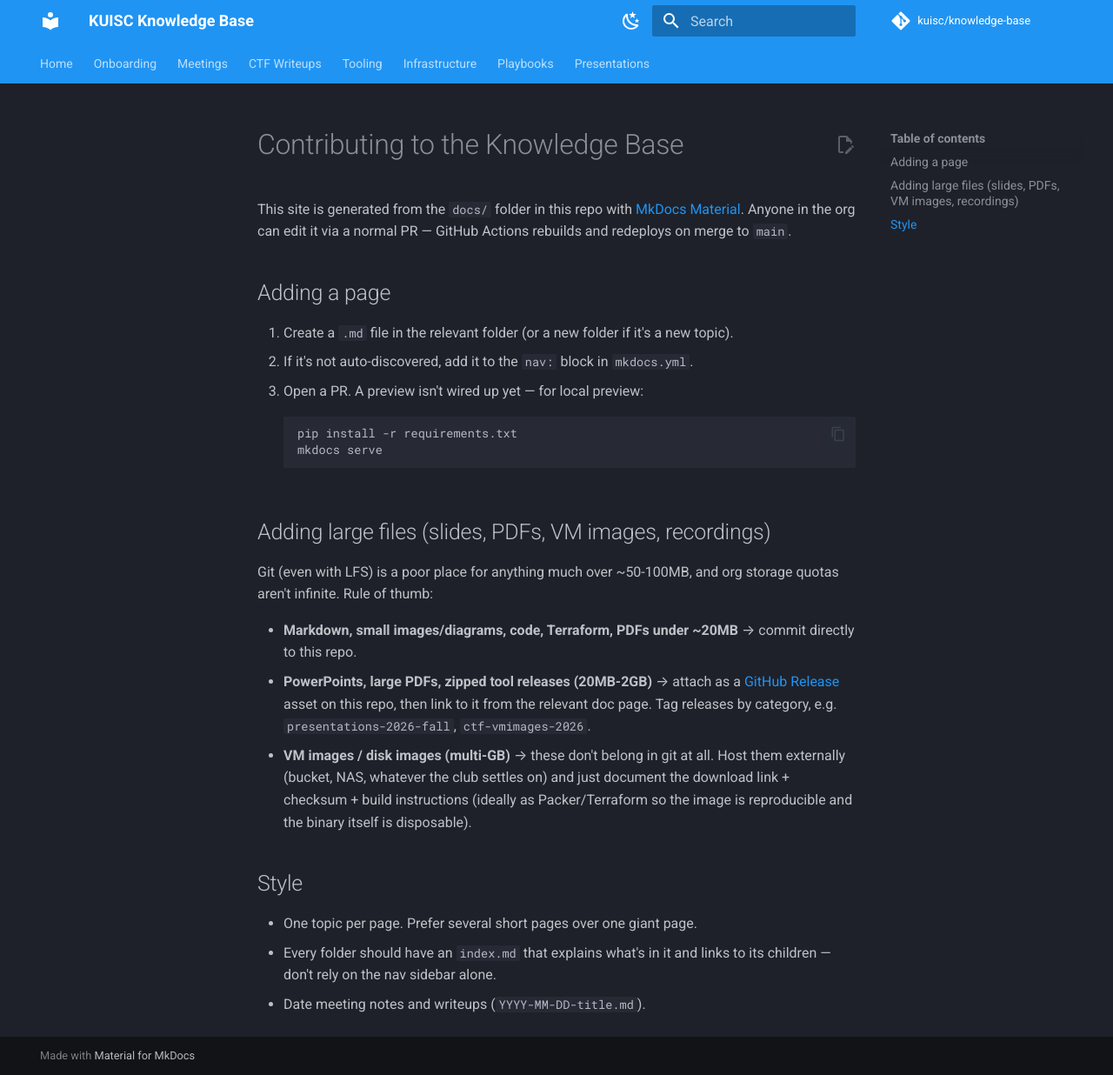
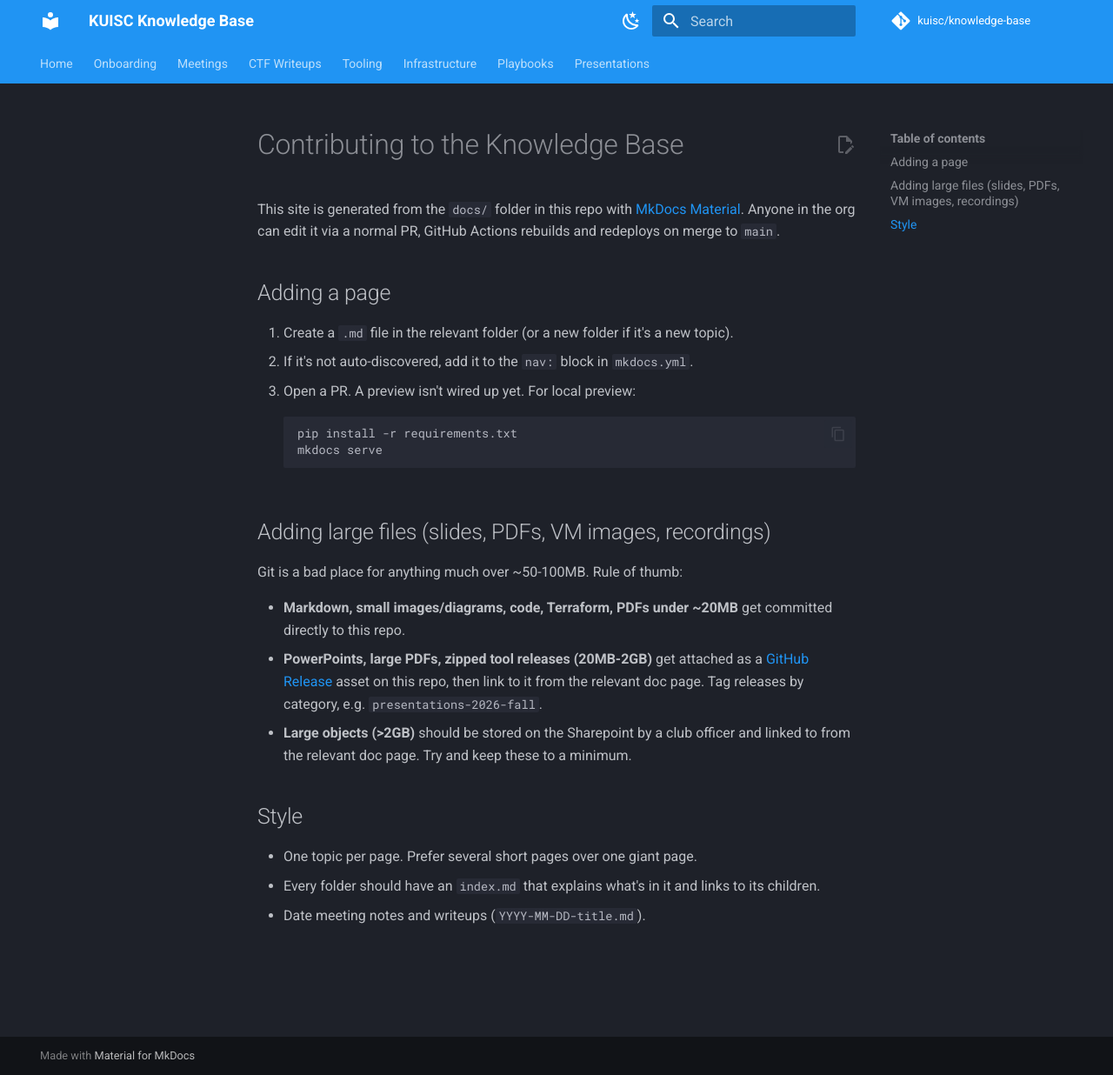
Before and after one commit to KUISC/knowledge-base, an MkDocs documentation site: the page built from docs/contributing.md, in a window 1280 px wide and 1236 px high. Shown: the whole window at 87% size. Built offline with MkDocs 1.6.1 and Material for MkDocs 9.7.7, drawn with Linux system fonts in a browser that asks for light colours; comment, search, counter and statistics services are not loaded.

Commit message:
the great de-sloppening (remove excessive scaffolding, clean up wording, improve accuracy)

````diff
--- a/docs/contributing.md
+++ b/docs/contributing.md
@@ -2,14 +2,14 @@
 
 This site is generated from the `docs/` folder in this repo with
 [MkDocs Material](https://squidfunk.github.io/mkdocs-material/). Anyone in the
-org can edit it via a normal PR — GitHub Actions rebuilds and redeploys on
+org can edit it via a normal PR, GitHub Actions rebuilds and redeploys on
 merge to `main`.
 
 ## Adding a page
 
 1. Create a `.md` file in the relevant folder (or a new folder if it's a new topic).
 2. If it's not auto-discovered, add it to the `nav:` block in `mkdocs.yml`.
-3. Open a PR. A preview isn't wired up yet — for local preview:
+3. Open a PR. A preview isn't wired up yet. For local preview:
    ```
    pip install -r requirements.txt
    mkdocs serve
@@ -17,24 +17,20 @@ merge to `main`.
 
 ## Adding large files (slides, PDFs, VM images, recordings)
 
-Git (even with LFS) is a poor place for anything much over ~50-100MB, and org
-storage quotas aren't infinite. Rule of thumb:
+Git is a bad place for anything much over ~50-100MB. Rule of thumb:
 
-- **Markdown, small images/diagrams, code, Terraform, PDFs under ~20MB** → commit
+- **Markdown, small images/diagrams, code, Terraform, PDFs under ~20MB** get committed
   directly to this repo.
-- **PowerPoints, large PDFs, zipped tool releases (20MB-2GB)** → attach as a
+- **PowerPoints, large PDFs, zipped tool releases (20MB-2GB)** get attached as a
   [GitHub Release](https://github.com/kuisc/knowledge-base/releases) asset on this
   repo, then link to it from the relevant doc page. Tag releases by category, e.g.
-  `presentations-2026-fall`, `ctf-vmimages-2026`.
-- **VM images / disk images (multi-GB)** → these don't belong in git at all.
-  Host them externally (bucket, NAS, whatever the club settles on) and just
-  document the download link + checksum + build instructions (ideally as
-  Packer/Terraform so the image is reproducible and the binary itself is
-  disposable).
+  `presentations-2026-fall`.
+- **Large objects (>2GB)** should be stored on the Sharepoint by a club officer and
+  linked to from the relevant doc page. Try and keep these to a minimum.
 
 ## Style
 
 - One topic per page. Prefer several short pages over one giant page.
 - Every folder should have an `index.md` that explains what's in it and links
-  to its children — don't rely on the nav sidebar alone.
+  to its children.
 - Date meeting notes and writeups (`YYYY-MM-DD-title.md`).
````
Also changed, not shown: docs/ctf/index.md (+2 -2 lines), docs/infrastructure/index.md (+1 -8 lines), docs/infrastructure/terraform/index.md (deleted, +0 -13 lines), docs/infrastructure/vm-images/index.md (deleted, +0 -12 lines), docs/onboarding/index.md (+2 -9 lines), docs/playbooks/index.md (+1 -7 lines).
